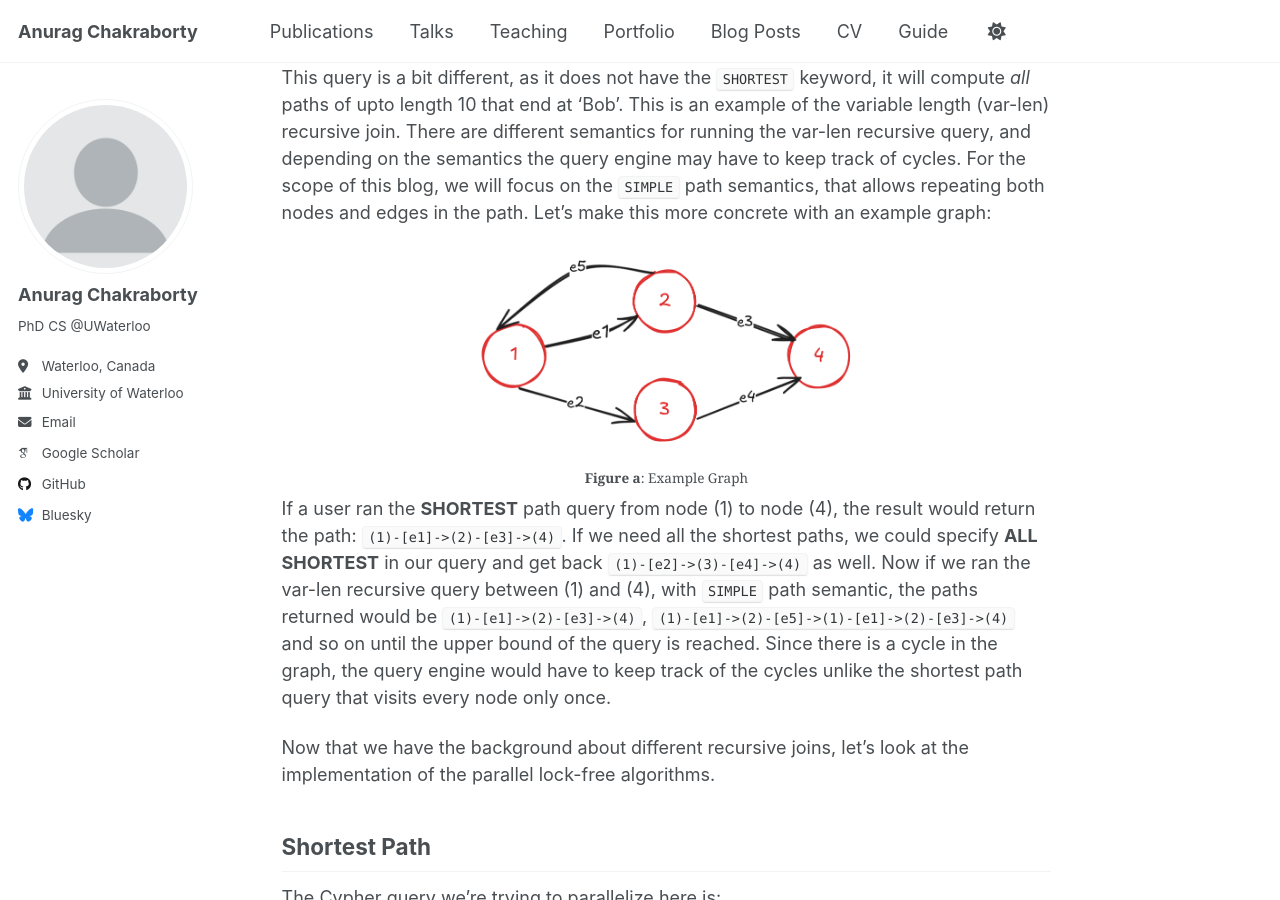
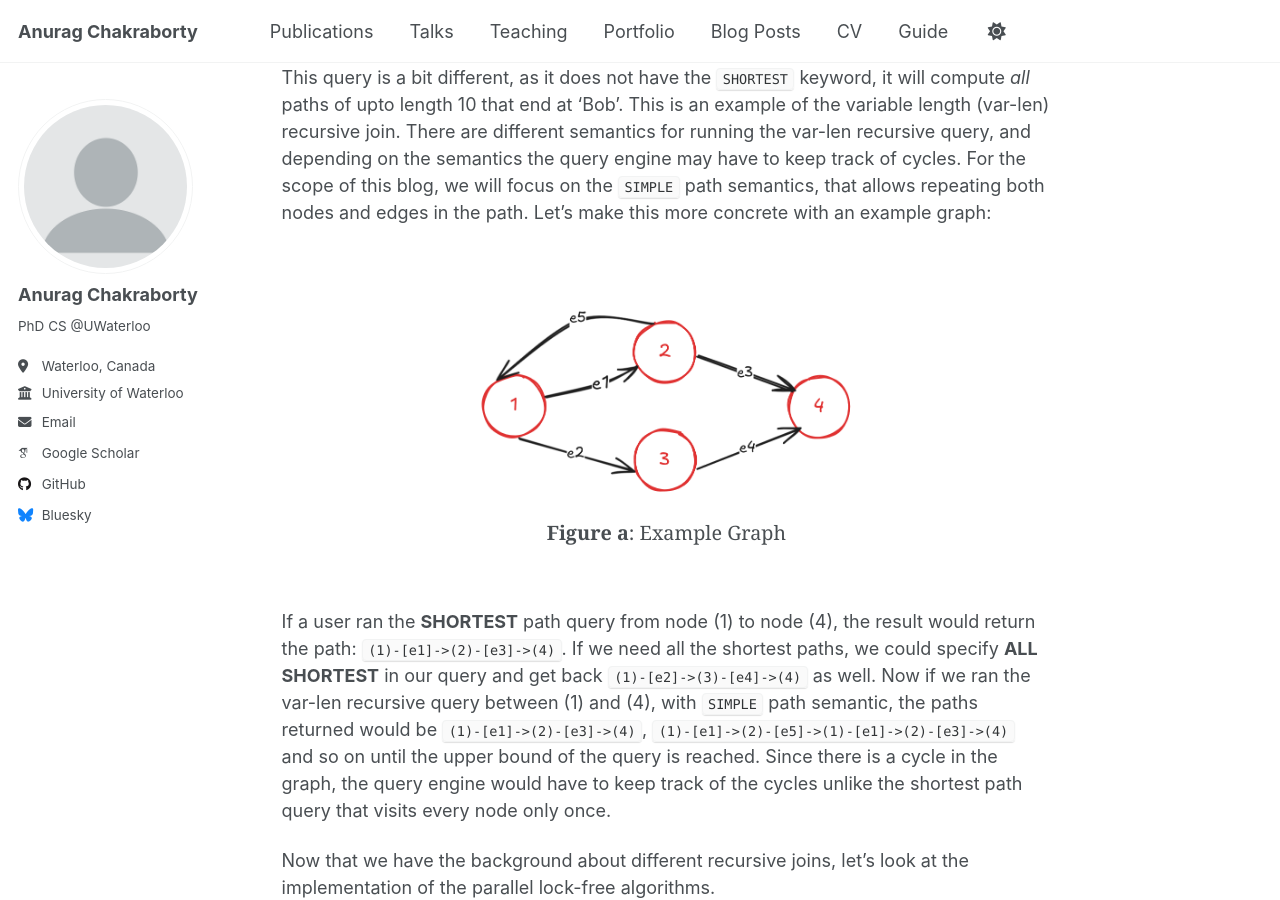
Before and after one commit to anuchak/anuchak.github.io, a Jekyll site: the page built from _posts/2025-09-14-blog-post-1.md, in a window 1280 px wide and 900 px high, scrolled down 1804 px. Built offline with Jekyll 4.4.1, drawn with Linux system fonts in a browser that asks for light colours; some web fonts are replaced; a script that is not in the unit is left out.

Commit message:
push changes

```diff
--- a/_posts/2025-09-14-blog-post-1.md
+++ b/_posts/2025-09-14-blog-post-1.md
@@ -89,12 +89,14 @@ running the var-len recursive query, and depending on the semantics the query en
 For the scope of this blog, we will focus on the `SIMPLE` path semantics, that allows repeating both nodes and edges in
 the path. Let's make this more concrete with an example graph:
 
+<br>
 <div style="text-align: center;">
   <figure style="display: inline-block; margin: 0;">
     <img src="/images/graph.png" alt="Description" style="width: 50%;" />
-    <figcaption style="text-align: center;"><strong>Figure a</strong>: Example Graph</figcaption>
+    <figcaption style="text-align: center; font-size: 1.1rem;"><strong>Figure a</strong>: Example Graph</figcaption>
   </figure>
 </div>
+<br>
 
 If a user ran the **SHORTEST** path query from node (1) to node (4), the result would return the path:
 `(1)-[e1]->(2)-[e3]->(4)`. If we need all the shortest paths, we could specify **ALL SHORTEST** in our query
@@ -124,12 +126,14 @@ which nodes have already been visited. Execution proceeds level by level: each t
 current frontier and expands all neighbors of the nodes within its partition. Once all threads complete their assigned work, they synchronize at a barrier, swap
 the current and next frontiers, and continue to the next BFS level.
 
+<br>
 <div style="text-align: center;">
   <figure style="display: inline-block; margin: 0;">
     <img src="/images/parallel_bfs.png" alt="Description" style="width: 50%;" />
-    <figcaption style="text-align: center;"><strong>Figure b</strong>: Parallel BFS Overview</figcaption>
+    <figcaption style="text-align: center; font-size: 1.1rem;"><strong>Figure b</strong>: Parallel BFS Overview</figcaption>
   </figure>
 </div>
+<br>
 
 Let's outline the data structures required for our BFS algorithm:
 
@@ -146,12 +150,14 @@ structures must remain consistent. One naïve approach would be to protect each
 but this would severely degrade parallel performance. Instead, we rely on atomic primitives— compare_and_exchange
 (also known as compare_and_swap, or CAS), along with atomic load and store—to provide lightweight, fine-grained synchronization.
 
+<br>
 <div style="text-align: center;">
   <figure style="display: inline-block; margin: 0;">
     <img src="/images/sp_cas_parallel.png" alt="Description" style="width: 50%;" />
-    <figcaption style="text-align: center;"><strong>Figure c</strong>: Concurrent Access by Threads</figcaption>
+    <figcaption style="text-align: center; font-size: 1.1rem;"><strong>Figure c</strong>: Concurrent Access by Threads</figcaption>
   </figure>
 </div>
+<br>
 
 Consider the above scenario, where **Thread 1** and **Thread 2** encounter the same neighbour while expanding nodes from
 their respective partitions. Each thread will first check whether the neighbor has already been visited by reading its
@@ -194,12 +200,14 @@ multiple BFS levels, and we must keep track of these repeated occurrences.
 
 To see why this matters, let’s revisit our example graph:
 
+<br>
 <div style="text-align: center;">
   <figure style="display: inline-block; margin: 0;">
     <img src="/images/graph.png" alt="Description" style="width: 50%;" />
     <figcaption style="text-align: center;"></figcaption>
   </figure>
 </div>
+<br>
 
 Let's enumerate what each BFS level would look like, starting from the source node `(1)`:
 
@@ -228,20 +236,24 @@ The goal, therefore, is to avoid _materializing these intermediate paths_ in ful
 only once, with paths referencing it as needed.
 Consider representing all nodes in the graph as an array, and map the paths of `Length 1` onto this structure:
 
+<br>
 <figure>
   <img src="/images/var_len_len_1.png" alt="Description" style="width: 50%;" />
   <figcaption style="text-align: left;"></figcaption>
 </figure>
+<br>
 
 Each position in the array points to a block that contains information such as which BFS level it was encountered at,
 and the (edge ID, source node ID) that led to this node. When we visualize the paths one level deeper:
 
+<br>
 <div style="text-align: center;">
   <figure style="display: inline-block; margin: 0;">
     <img src="/images/var_len_len_2.png" alt="Description" style="width: 50%;" />
-    <figcaption style="text-align: center;"></figcaption>
+    <figcaption style="text-align: center; font-size: 1.1rem;"></figcaption>
   </figure>
 </div>
+<br>
 
 This representation avoids repeating `Node (2)` while keeping track of the 2 paths of `Length 2` that start from it.
 This is useful in practice, especially when having to keep track of paths with cycles because it gives us a way to extract
@@ -269,12 +281,14 @@ keeps track of the edge offset (ID) and a pointer to the source node's `EdgeList
 a linked list that grows two ways - vertically (BFS levels) and horizontally (all edges at a level). The flow chart for
 the algorithm works is as follows:
 
+<br>
 <div style="text-align: center;">
   <figure style="display: inline-block; margin: 0;">
     <img src="/images/var_len_cas_parallel.png" alt="Description" style="width: 50%;" />
     <figcaption style="text-align: center;"></figcaption>
   </figure>
 </div>
+<br>
 
 This is sufficiently complex, so let's break it down step by step:
 
```
